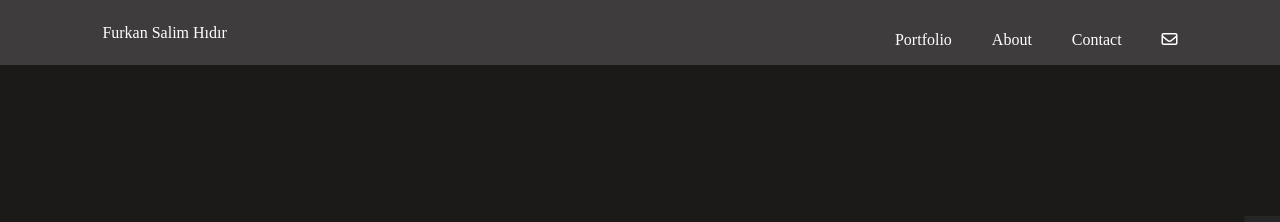
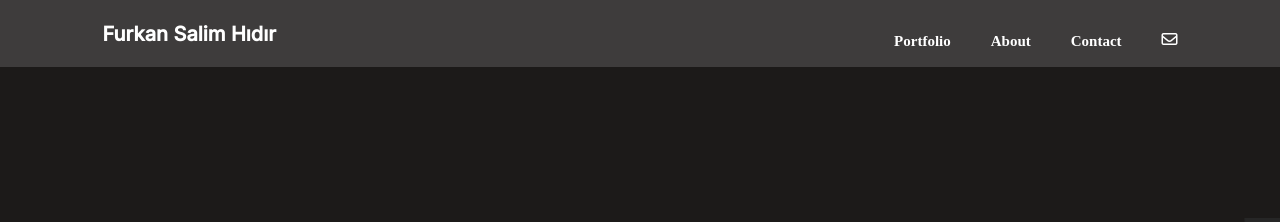
Before and after one commit to Fsher07/Portfolio-Desktop-version, a website: page index.html in a window 1280 px wide. Shown: the top 222 px of the page. Drawn offline with Linux system fonts and the light colour scheme.

Commit message:
Update desktop.css

```diff
--- a/desktop.css
+++ b/desktop.css
@@ -82,6 +82,22 @@ p {
   justify-content: space-between;
   background-color: #3e3c3c;
   flex-shrink: 0.5;
+}
+
+.name {
+  font-family: 'Inter', sans-serif;
+  font-style: normal;
+  font-weight: bold;
+  font-size: 20px;
+  line-height: 20px;
+}
+
+.cursor {
+  font-family: 'Inter' sans-serif;
+  font-style: normal;
+  font-weight: 600;
+  font-size: 15px;
+  line-height: 20px;
 }
 
 .fa-envelope:hover {
```
